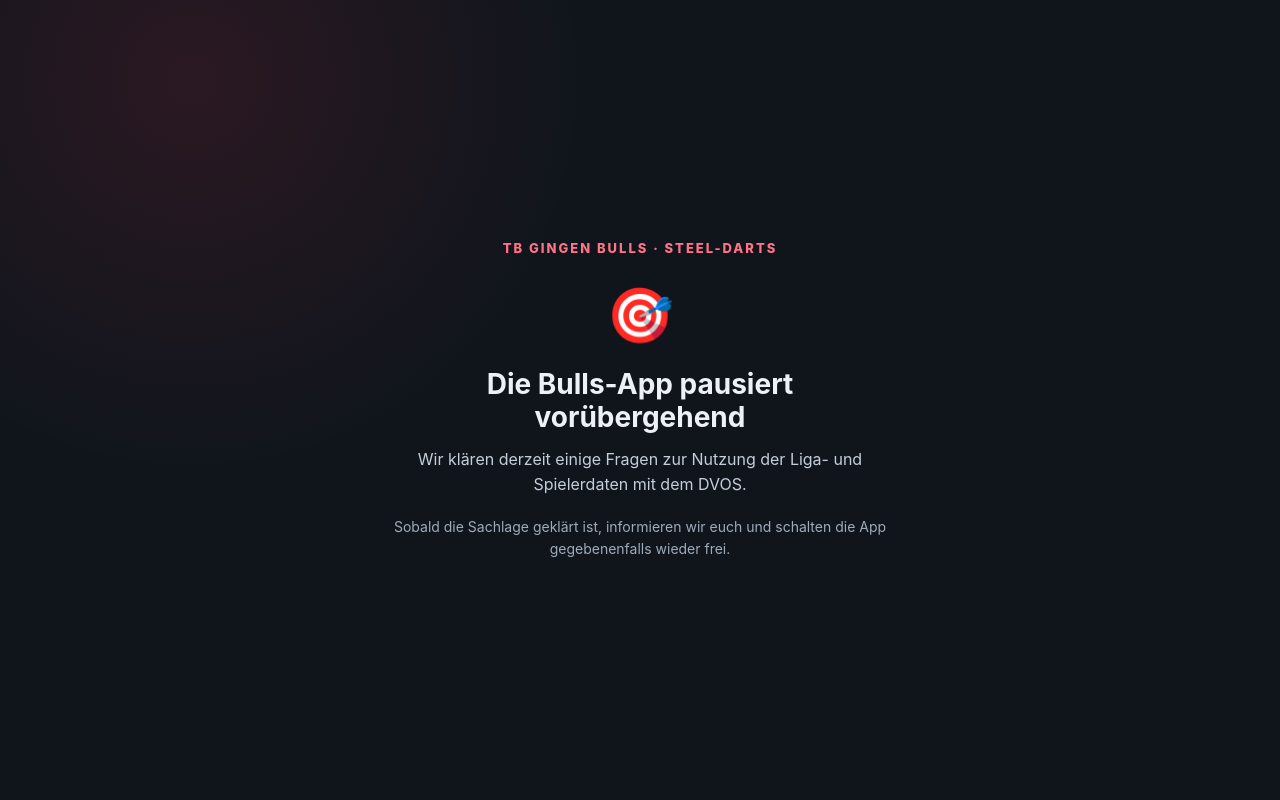
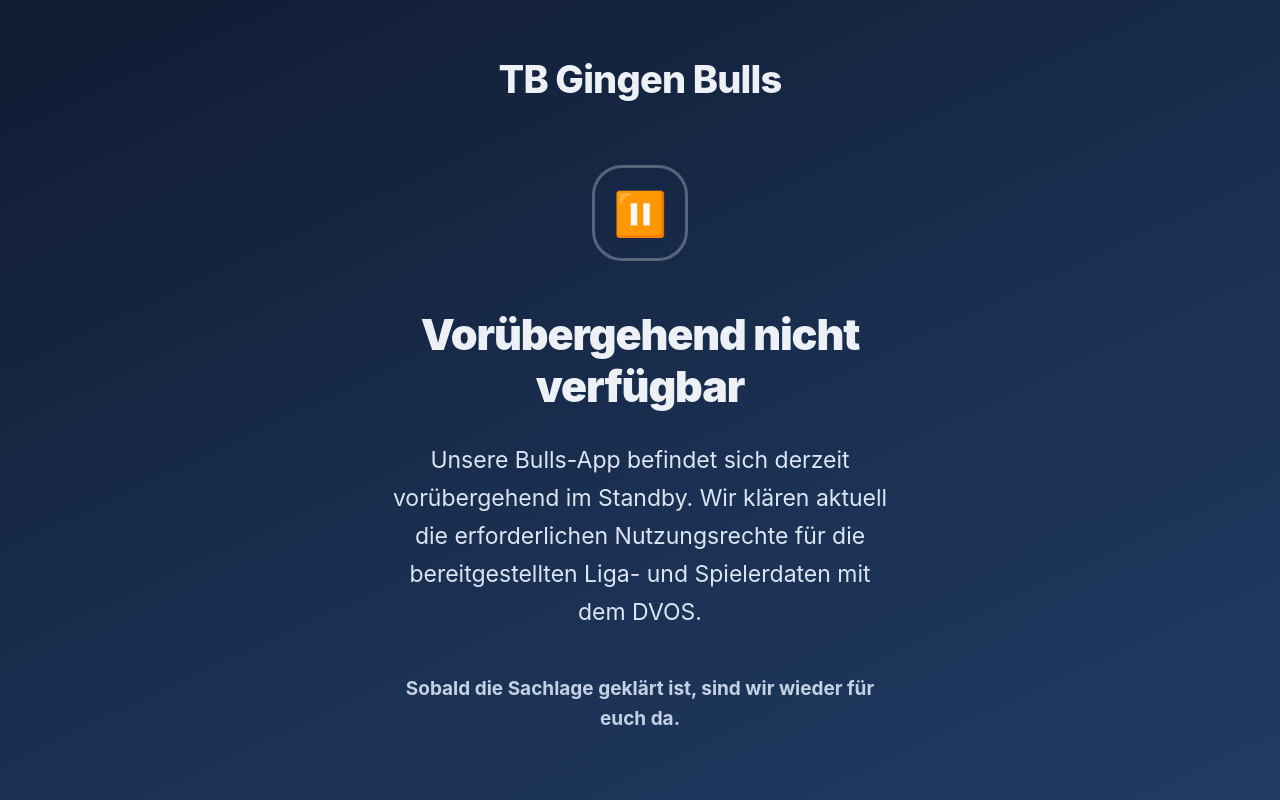
Before and after one commit to yzg8fn8gvj-gif/TB-Gingen-Bulls-l, a plain HTML site: page bulls/index.html in a window 1280 px wide. Shown: the top 800 px of the page. Drawn offline with Linux system fonts and the light colour scheme.

Commit message:
Style Bulls standby page like club app pause screen

```diff
--- a/bulls/index.html
+++ b/bulls/index.html
@@ -90,14 +90,16 @@ body{padding-bottom:calc(156px + env(safe-area-inset-bottom))}
 .teamSwitch{position:relative;z-index:2;display:flex;align-items:center;gap:9px;margin-top:13px;max-width:100%;flex-wrap:wrap}.teamSwitch span{font-size:11px;font-weight:750;color:#c8d3e2}.teamSwitch select{appearance:none;background:#263241;border:1px solid #526174;color:#fff;border-radius:11px;padding:9px 30px 9px 12px;font-size:13px;font-weight:850;min-width:180px;max-width:100%}.teamSwitch select:focus{outline:2px solid rgba(145,227,76,.65);outline-offset:2px}.screen[hidden],.navlink[hidden],.card[hidden]{display:none!important}
 </style>
 </head>
-<body>
-<main style="min-height:100vh;display:grid;place-items:center;padding:28px;background:radial-gradient(circle at 15% 10%,rgba(237,49,82,.12),transparent 30%),#10151c;color:#edf1f6;font-family:-apple-system,BlinkMacSystemFont,'Segoe UI',Roboto,Arial,sans-serif;text-align:center">
-  <section style="max-width:520px">
-    <div style="font-size:13px;font-weight:800;letter-spacing:2px;color:#ff7389;margin-bottom:18px">TB GINGEN BULLS · STEEL-DARTS</div>
-    <div style="font-size:54px;margin-bottom:14px">🎯</div>
-    <h1 style="font-size:28px;line-height:1.15;margin:0 0 14px">Die Bulls-App pausiert vorübergehend</h1>
-    <p style="font-size:16px;line-height:1.6;color:#c4ceda;margin:0">Wir klären derzeit einige Fragen zur Nutzung der Liga- und Spielerdaten mit dem DVOS.</p>
-    <p style="font-size:14px;line-height:1.6;color:#9eabba;margin:18px 0 0">Sobald die Sachlage geklärt ist, informieren wir euch und schalten die App gegebenenfalls wieder frei.</p>
+<body style="margin:0;min-height:100vh;background:linear-gradient(155deg,#101b32 0%,#1b3154 55%,#223d65 100%);color:#fff;font-family:-apple-system,BlinkMacSystemFont,'Segoe UI',Roboto,Arial,sans-serif">
+<main style="min-height:100vh;box-sizing:border-box;display:flex;align-items:center;justify-content:center;padding:52px 28px 70px;text-align:center">
+  <section style="width:100%;max-width:560px">
+    <div style="font-size:clamp(27px,6vw,38px);font-weight:850;letter-spacing:-.8px;margin-bottom:58px">TB Gingen Bulls</div>
+    <div aria-hidden="true" style="width:96px;height:96px;border:3px solid rgba(255,255,255,.28);border-radius:30px;margin:0 auto 48px;display:grid;place-items:center;box-sizing:border-box">
+      <span style="font-size:43px;line-height:1">⏸️</span>
+    </div>
+    <h1 style="font-size:clamp(29px,7vw,43px);line-height:1.2;letter-spacing:-1.1px;font-weight:900;margin:0 0 30px">Vorübergehend nicht<br>verfügbar</h1>
+    <p style="font-size:clamp(17px,4.2vw,23px);line-height:1.65;color:#dce5f2;margin:0 auto 42px;max-width:500px">Unsere Bulls-App befindet sich derzeit vorübergehend im Standby. Wir klären aktuell die erforderlichen Nutzungsrechte für die bereitgestellten Liga- und Spielerdaten mit dem DVOS.</p>
+    <p style="font-size:clamp(15px,3.8vw,19px);line-height:1.6;font-weight:650;color:#c4d1e4;margin:0 auto;max-width:500px">Sobald die Sachlage geklärt ist, sind wir wieder für euch da.</p>
   </section>
 </main>
 </body>
```
